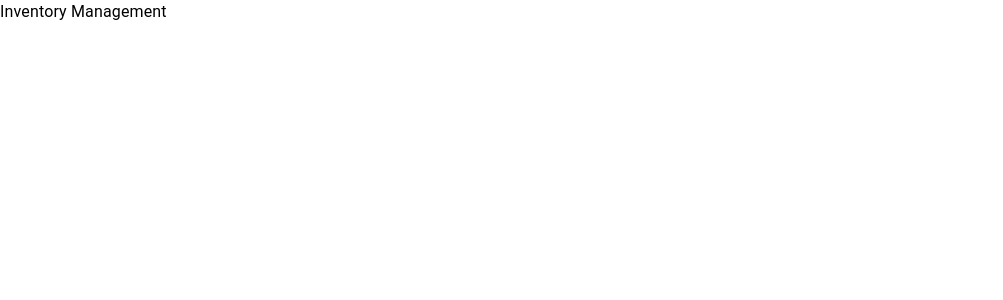
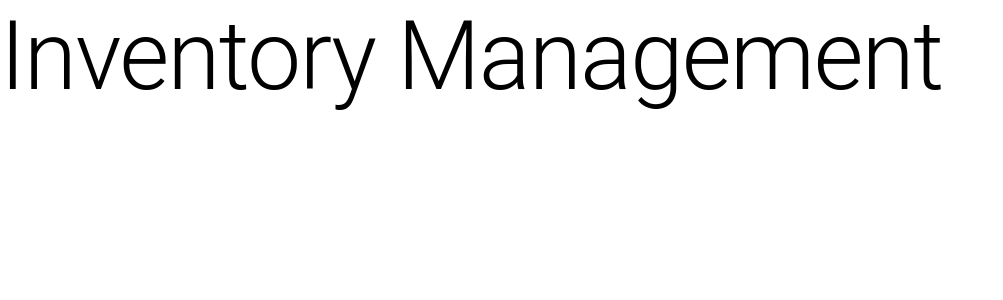
Before and after one commit to dharaa12/invent_app, a Next.js app: page / in a window 1280 px wide. Shown: the top 300 px of the page, without its empty margins (0-1003 px from the left). Built offline with nearby package versions, Linux system fonts and the light colour scheme.

Commit message:
2nd commit

```diff
--- a/app/page.js
+++ b/app/page.js
@@ -5,5 +5,9 @@ import {firestore} from '@/firebase'
 import {Box, Typography} from '@mui/material'
 
 export default function Home() {
-  return <Box><Typography>Inventory Management</Typography></Box>
+  return (
+    <Box>
+      <Typography variant="h1" >Inventory Management</Typography>
+    </Box>
+  )
 }
```
